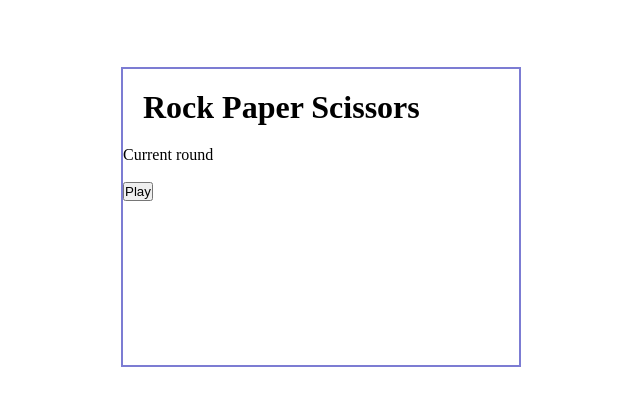
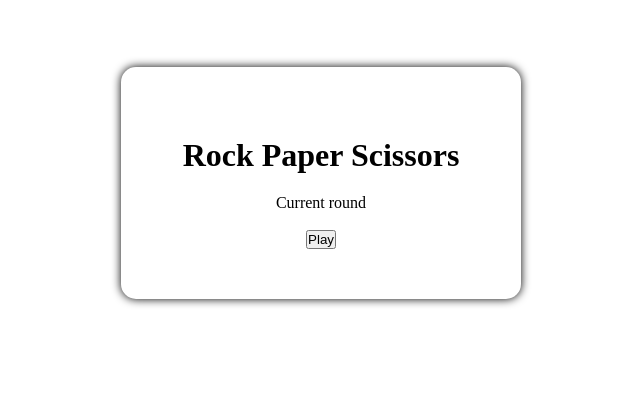
Before and after one commit to Adrian030304/rock-paper-scissors, a plain HTML site: page index.html in a window 1280 px wide. Shown: the part 183-588 px from the top of the page, without its empty margins (319-959 px from the left). Drawn offline with Linux system fonts and the light colour scheme.

Commit message:
styled the over all page

```diff
--- a/index.html
+++ b/index.html
@@ -9,6 +9,7 @@
 <body>
 
     <div class="container">
+        <div class="main-content">
             <h1>Rock Paper Scissors</h1>
             <div>
                 <p>Current round</p>
@@ -18,6 +19,7 @@
                 <button class="play-button">Play</button>
             </div>
         </div>
+    </div>
 
 
 <script src ="/rockpaperscissors.js"></script>
--- a/styles.css
+++ b/styles.css
@@ -10,13 +10,21 @@ body{
     justify-content: center;
     height: 100vh;
     flex-direction: column;
+    text-align: center;
 
 }
 .container{
     height: 300px;
     width: 400px;
-    border: 2px solid rgb(124, 124, 211);
 
+}
+.main-content {
+    width: 100%;
+    height:fit-content;
+    background-color: #fff;
+    border-radius: 15px;
+    padding: 50px 40px;
+    box-shadow: 0 0 10px;
 }
 h1{
     padding: 20px;
```
Lines whose indentation alone changed are shown as unchanged.
